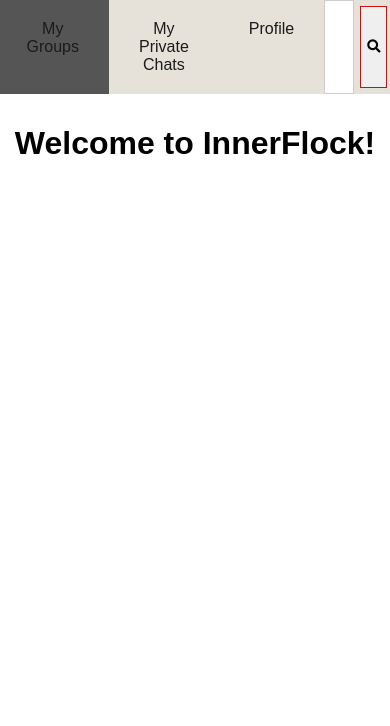
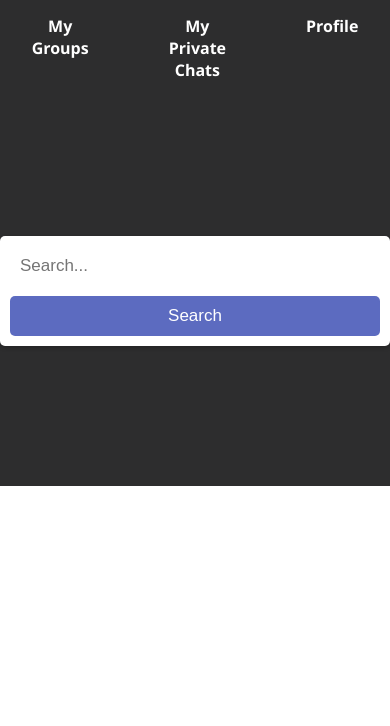
Before and after one commit to JadaDoby/InnerFlock2, a Django app: page /homepage/ in a window 390 px wide. Shown: the top 726 px of the page. Run offline with Django 5.2, Linux system fonts and the light colour scheme; data that the repository does not hold is empty; some libraries are stand-ins or nearby versions.

Commit message:
changed the look of searchbar

```diff
--- a/myproject/myapp/static/myapp/css/styles.css
+++ b/myproject/myapp/static/myapp/css/styles.css
@@ -7,7 +7,9 @@ body {
 }
 
 nav {
-  background-color: #e6e2d9;
+  /* background-color: #e6e2d9; */
+  background-color: #2d2d2e;
+  /* background-color: #f1faee; */
   overflow: hidden;
   text-align: center;
   display: flex;
@@ -16,42 +18,21 @@ nav {
 
 nav a {
   display: inline-block;
-  color: rgb(27, 27, 27);
+  color: rgb(255, 255, 255);
   text-align: center;
-  padding: 20px 30px;
+  padding: 15px 40px;
   text-decoration: none;
   transition: background-color 0.3s;
+  font-family: Segoe UI, Tahoma, Geneva, 'Verdana', sans-serif;
+  font-weight: bold;
+  border-radius: 20px;
 }
 
 nav a:hover {
   background-color: #555;
+  border-radius: 20px;
 }
 
-/* Style the search box inside the navigation bar */
-nav input[type=text] {
-  float: right;
-  padding: 4px;
-  border: black solid 1px;
-  margin-top: 6px;
-  margin-bottom: 6px;
-  margin-right: 16px;
-  font-size: 17px;
-}
-
-/* When the screen is less than 600px wide, stack the links and the search field vertically instead of horizontally */
-@media screen and (max-width: 600px) {
-nav input[type=text] {
-    float: none;
-    display: block;
-    text-align: left;
-    width: 100%;
-    margin: 0;
-    padding: 14px;
-  }
-  nav input[type=text] {
-    border: 1px solid #ccc;
-  }
-}
 .box-container {
   display: grid;
   grid-template-columns: repeat(3, 1fr);
@@ -121,7 +102,73 @@ footer a {
   }
 }
 
-/* Added style for page content */
+/* Added style for page content
 .page-content {
   padding: 10px;
+} */
+
+/* Carousel Container */
+.carousel-container {
+  background-color: #2d2d2e;
+  padding: 120px 0;
+  display: flex;
+  justify-content: center;
+  align-items: center;
 }
+
+/* Search Container */
+.search-container {
+  display: flex;
+  justify-content: center;
+  width: 100%;
+  max-width: 600px;
+  margin: 20px 0;
+  box-shadow: 0 2px 4px rgba(0, 0, 0, 0.2);
+  background: white;
+  border-radius: 5px;
+}
+
+/* Search Input */
+.search-container input[type=text] {
+  padding: 10px;
+  font-size: 17px;
+  border: none;
+  outline: none;
+  width: 100%; /* Adjusted to fill the available space within the container */
+  border-radius: 5px 0 0 5px;
+}
+
+/* Search Button */
+.search-container button {
+  padding: 10px;
+  font-size: 17px;
+  background: #5c6bc0;
+  color: white;
+  border: none;
+  cursor: pointer;
+  border-radius: 0 5px 5px 0;
+  transition: background-color 0.3s;
+}
+
+.search-container button:hover {
+  background-color: #3f51b5;
+}
+
+/* Responsive layout - when the screen is less than 600px wide */
+@media screen and (max-width: 600px) {
+  .search-container {
+    flex-direction: column;
+  }
+
+  .search-container input[type=text],
+  .search-container button {
+    width: calc(100% - 20px); /* Adjusted for padding */
+    margin: 10px;
+    border-radius: 5px; /* Rounded corners for both input and button on mobile */
+  }
+
+  .search-container button {
+    width: calc(100% - 20px); /* Adjusted for padding */
+    margin-top: 0; /* Remove top margin for button to stack closely to input */
+  }
+}
--- a/myproject/myapp/templates/myapp/base.html
+++ b/myproject/myapp/templates/myapp/base.html
@@ -9,8 +9,6 @@
         <a href="{% url 'groupchatPage' %}">My Groups</a>
         <a href="{% url 'privatechat' %}">My Private Chats</a>
         <a href="{% url 'profile' %}">Profile</a>
-        <input type="text" placeholder="Search..">
-        <button type="submit" style="border: rgb(199, 18, 18) solid 1px; margin: 6px;"><i class="fa fa-search" style=""></i></button>
     </nav>
 </body>
 
--- a/myproject/myapp/templates/myapp/homepage.html
+++ b/myproject/myapp/templates/myapp/homepage.html
@@ -1,3 +1,4 @@
+<!-- myapp/templates/myapp/homepage.html -->
 {% extends 'myapp/base.html' %}
 {% load static %}
 
@@ -7,7 +8,6 @@
 <head>
     <meta charset="UTF-8">
     <meta name="viewport" content="width=device-width, initial-scale=1.0">
-    <!-- <link rel="stylesheet" href="https://cdnjs.cloudflare.com/ajax/libs/font-awesome/5.15.3/css/all.min.css" integrity="sha512-jp4pRl9N0B5vaFuoynmZVf6IHxMw5FeqEIKnxwrsg39JSKzQ+xr2F6tBiPHFeCuYJnY0X5hSlcOeyH9BBP7ULw==" crossorigin="anonymous" referrerpolicy="no-referrer" /> -->
     <title>Homepage!</title>
     <link rel="stylesheet" type="text/css" href="{% static 'myapp/css/styles.css' %}">
 
@@ -92,7 +92,13 @@
 
     <!-- Page Content -->
     <div class="page-content">
-        <h1>Welcome to InnerFlock! </h1>
+        <!-- <h1>Welcome to InnerFlock! </h1> -->
+        <div class="carousel-container">
+            <div class="search-container">
+                <input type="text" placeholder="Search..." name="search">
+                <button type="submit">Search</button>
+            </div>
+        </div>
     </div>
 
    <!-- Box Grid -->
@@ -100,7 +106,7 @@
         {% for chat in group_chats %}
         <div
             style="border: 1px solid black; margin-bottom: 10px; padding: 10px; cursor: pointer;"
-            onclick="handleGroupChatClick('{{ chat.id }}', {{chat.groupMembers}})"
+            onclick="handleGroupChatClick('{{ chat.id }}', {{ chat.groupMembers }})"
         >
             <h3>{{ chat.name }}</h3>
             <p>{{ chat.description }}</p>
```
